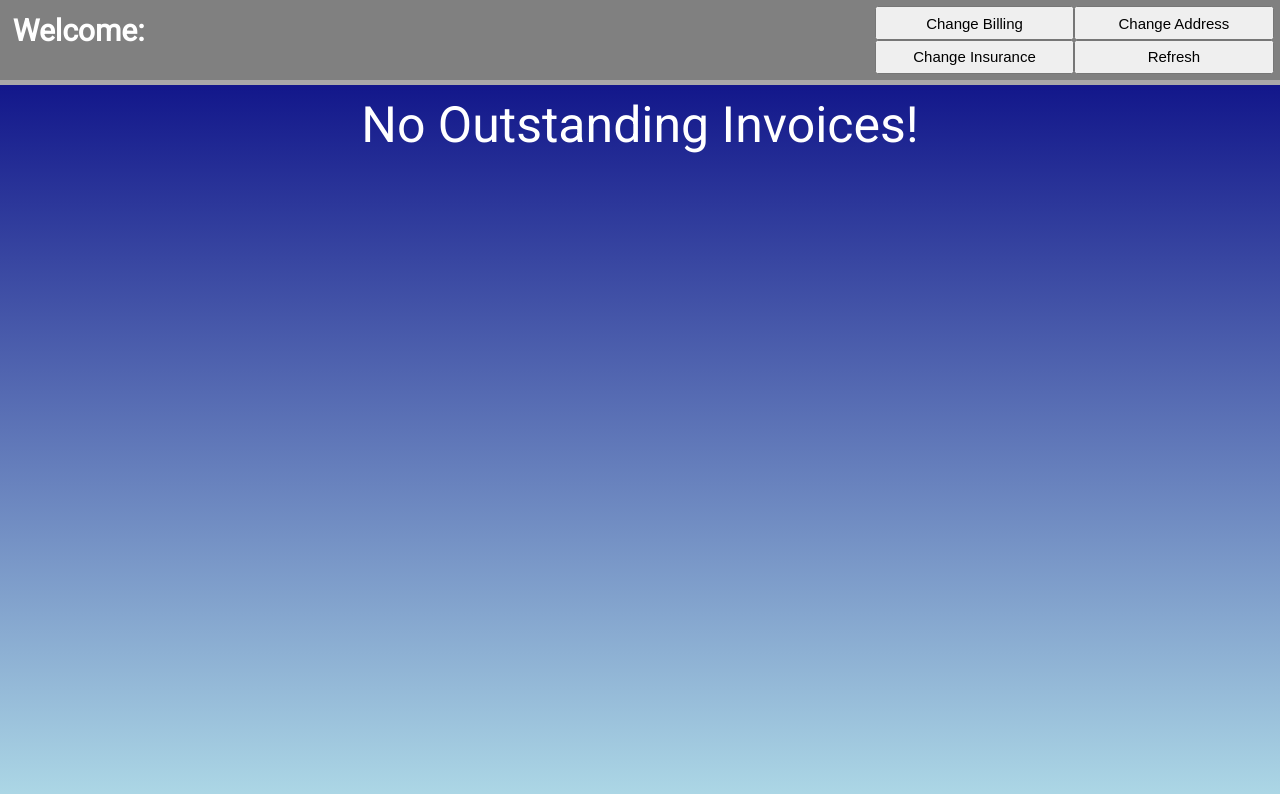
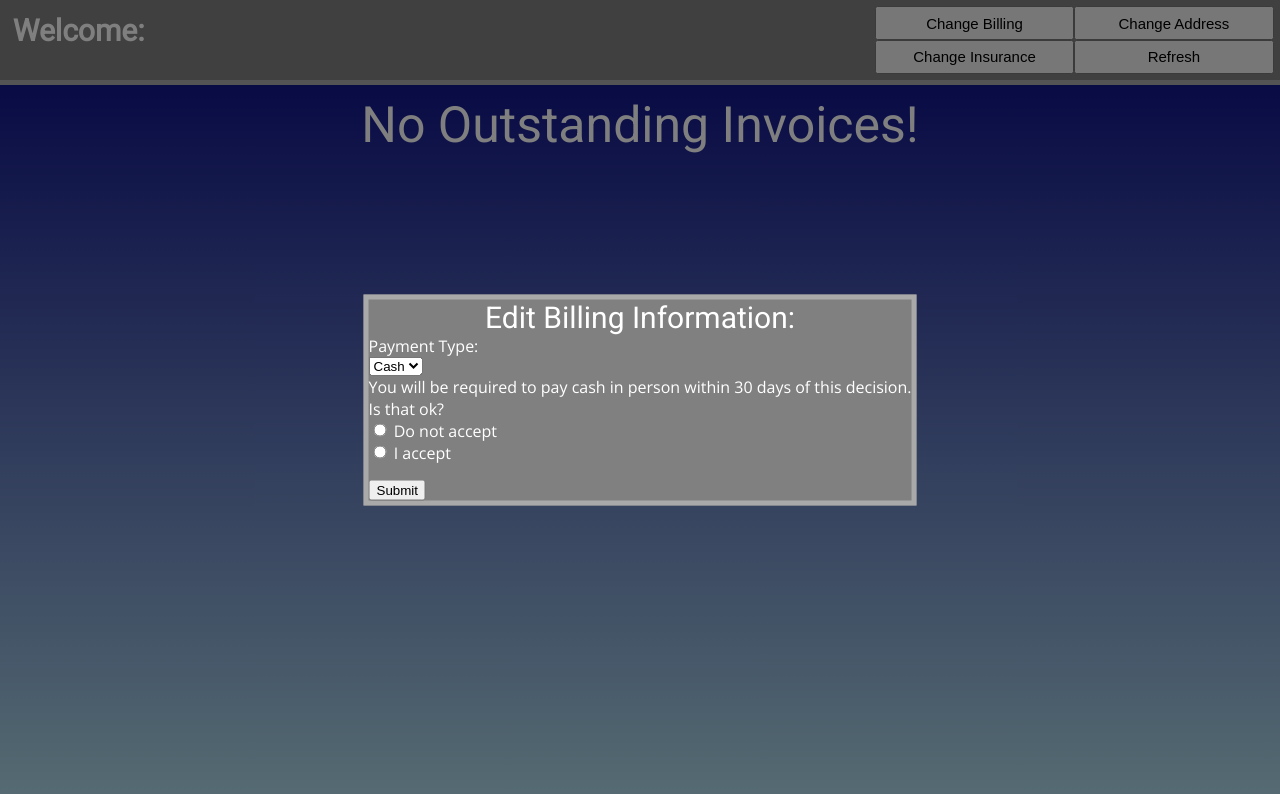
Before and after one commit to ejzeronimo/MedicalInsurance, a website: page public/patient.html in a window 1280 px wide. Both pictures are taken after a click on the button "Change Billing". Drawn offline with nearby package versions, Linux system fonts and the light colour scheme; no server answers.

Commit message:
Added Sprint 3 features

```diff
--- a/public/css/style.css
+++ b/public/css/style.css
@@ -3,6 +3,7 @@ body {
   color: white;
   font-family: 'Open Sans', sans-serif;
 }
+
 /* login panel only */
 #loginPanel {
   font-family: 'Open Sans', sans-serif;
@@ -27,8 +28,7 @@ body {
 }
 
 /* for every single top panel */
-#userInfo
-{
+#userInfo {
   font-family: 'Roboto', sans-serif;
   font-size: 30px;
   padding-top: 1%;
@@ -37,8 +37,7 @@ body {
   width: auto;
 }
 
-#outstandingBills
-{
+#outstandingBills {
   font-family: 'Roboto', sans-serif;
   text-align: center;
   font-size: 40px;
@@ -48,8 +47,7 @@ body {
   flex-grow: 2;
 }
 
-#insuranceInfo
-{
+#insuranceInfo {
   text-align: center;
   font-family: 'Roboto', sans-serif;
   font-size: 15px;
@@ -59,8 +57,7 @@ body {
   width: auto;
 }
 
-#contactInfo
-{
+#contactInfo {
   font-family: 'Roboto', sans-serif;
   font-size: 15px;
   padding-top: 1.5%;
@@ -69,8 +66,7 @@ body {
   width: auto;
 }
 
-#buttonContainer
-{
+#buttonContainer {
   font-family: 'Roboto', sans-serif;
   font-size: 30px;
   padding-top: 0.5%;
@@ -80,16 +76,15 @@ body {
   width: auto;
 }
 
-#buttonContainer button
-{
+#buttonContainer button {
   padding: 0%;
   font-size: 15px;
   float: left;
   height: 50%;
   width: 50%;
 }
-#buttonContainer input
-{
+
+#buttonContainer input {
   padding: 0%;
   font-size: 15px;
   float: left;
@@ -98,7 +93,7 @@ body {
 }
 
 
-#topbar{
+#topbar {
   position: absolute;
   top: 0px;
   left: 0px;
@@ -123,8 +118,7 @@ body {
 
 }
 
-#content div
-{
+#content div {
   font-family: 'Roboto', sans-serif;
   font-size: 50px;
   text-align: center;
@@ -149,7 +143,32 @@ th {
 }
 
 /* for the government page only */
-#govButton
-{
+#govButton {
   width: 33% !important;
 }
+
+/* for all form things*/
+#form {
+  z-index: 1;
+  position: absolute;
+  top: 0px;
+  left: 0px;
+  width: 100%;
+  height: 100%;
+  background-color: rgba(0, 0, 0, .5);
+}
+
+#formData {
+  position: absolute;
+  width: auto;
+  height: auto;
+  top: 50%;
+  left: 50%;
+  transform: translate(-50%, -50%);
+  text-align: left;
+  background-color: gray;
+  font-family: 'Open Sans', sans-serif;
+  border-style: solid;
+  border-width: 5px;
+  border-color: darkgray;
+}
--- a/public/js/patientPage.js
+++ b/public/js/patientPage.js
@@ -32,23 +32,47 @@ function personalizePage() {
     }
 }
 
-function changeInsuranceInformation()
-{
+function changeInsuranceInformation() {
     alert("Will be added during next production sprint")
 }
 
-function changeAddressInformation()
-{
+function changeAddressInformation() {
     alert("Will be added during next production sprint")
 }
 
-function changeBillingInformation()
-{
-    alert("Will be added during next production sprint")
+function changeBillingType() {
+    if (document.getElementById("billingType").value == "cash") {
+        document.getElementById("billingCash").style.display = "block";
+        document.getElementById("billingCard").style.display = "none";
+    } else {
+        document.getElementById("billingCash").style.display = "none";
+        document.getElementById("billingCard").style.display = "block";
+    }
 }
 
-function payOutstandingInvoice(index)
-{
+function updateBillingInformation() {
+    if (document.getElementById("billingType").value == "cash") {
+        //check if accepted
+        if (document.getElementById("consentYes").checked) {
+            //then let it go
+            alert("The information is being processed by the associated bank or hospital.")
+            document.getElementById("form").style.display = "none";
+        } else {
+            alert("You must consent to use cash payment type.");
+        }
+    } else {
+        if (document.getElementById("cardNumber").value.length != 16 || document.getElementById("cvv").value.length != 3 || document.getElementById("expirationDate").value.length != 7) {
+            alert("You must fill out all information properly.");
+        } else {
+            //then let it go
+            alert("The information is being processed by the associated bank or hospital.")
+            document.getElementById("form").style.display = "none";
+        }
+    }
+
+}
+
+function payOutstandingInvoice(index) {
     $.post("/pay_invoice", {
         foo: index
     }, function (data, status, xhr) {
--- a/public/patient.html
+++ b/public/patient.html
@@ -11,13 +11,39 @@
 </head>
 
 <body onload="requestDatabaseInformationReadOnly()">
+    <div id="form" style="display:none;">
+        <div id="formData">
+            <div id="loginText">Edit Billing Information:</div>
+            <label>Payment Type:</label><br>
+            <select id="billingType" onchange="changeBillingType()">
+                <option value="cash">Cash</option>
+                <option value="card">Card</option>
+            </select><br>
+            <form id="billingCash">
+                <label for="lname">You will be required to pay cash in person within 30 days of this decision. <br> Is that ok?</label><br>
+                <input type="radio" name="consent" value="no">
+                <label for="no">Do not accept</label><br>
+                <input type="radio" id="consentYes" name="consent" value="yes">
+                <label for="yes">I accept</label>
+            </form>
+            <form id="billingCard" style="display:none;">
+                <label for="cardnumber">Card Number:</label><br>
+                <input type="text" id="cardNumber" name="cardnumber" value=""><br>
+                <label for="cvv">CVV:</label><br>
+                <input type="text" id="cvv" name="cvv" value=""><br>
+                <label for="expirationdate">Expiration Date:</label><br>
+                <input type="text" id="expirationDate" name="expirationdate" value="mm/yyyy">
+            </form>
+            <input type="button" value="Submit" onclick="updateBillingInformation()">
+        </div>
+    </div>
     <div id="topbar">
         <div id="userInfo"><b>Welcome:</b><br></div>
         <div id="outstandingBills"></div>
         <div id="insuranceInfo"></div>
         <div id="contactInfo"></div>
         <div id="buttonContainer">
-            <button type="button" onclick="changeBillingInformation()">Change Billing</button>
+            <button type="button" onclick="document.getElementById('form').style.display = 'block'">Change Billing</button>
             <button type="button" onclick="changeAddressInformation()">Change Address</button>
             <button type="button" onclick="changeInsuranceInformation()">Change Insurance</button>
             <button type="button" onclick="location.reload()">Refresh</button>
```
